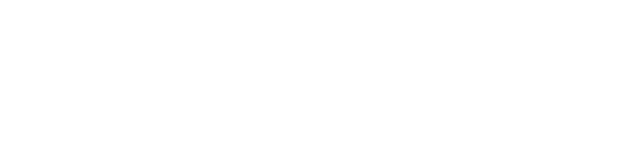
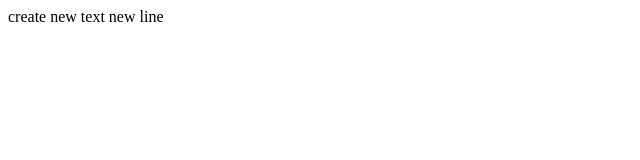
Before and after one commit to Bunnyman00/hello-git, a plain HTML site: page index.html in a window 1280 px wide. Shown: the whole page, without its empty margins (0-640 px from the left). Drawn offline with Linux system fonts and the light colour scheme.

```diff
--- a/index.html
+++ b/index.html
@@ -1,8 +1,10 @@
 <!DOCTYPE html>
 <html lang="en">
 <head>
-    <meta charset="UTF-8">
-    <meta name="viewport" content="width=device-width, initial-scale=1.0">
     <title>Document</title>
 </head>
 <body>
+    create new text
+    new line
+</body>
+</html>
```
